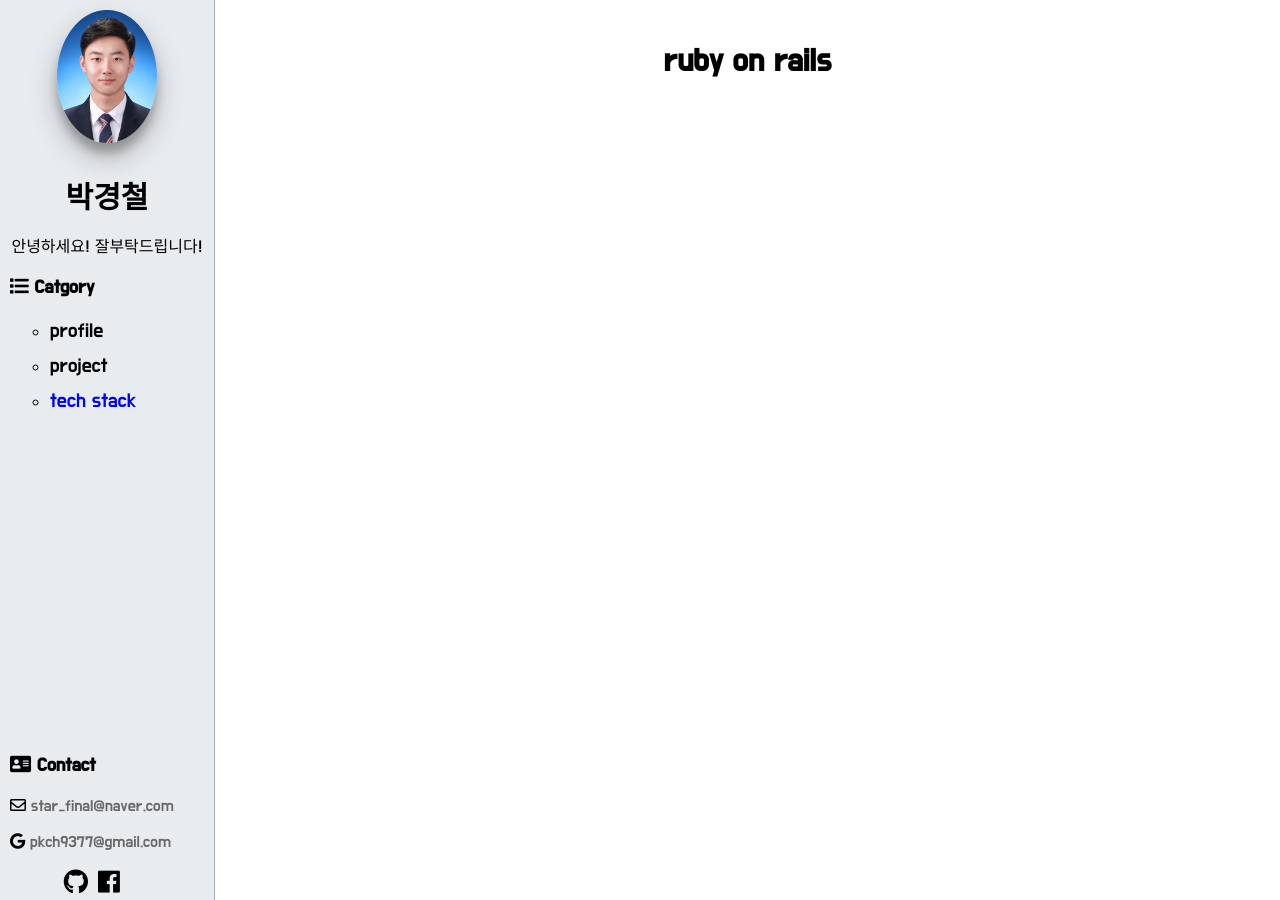
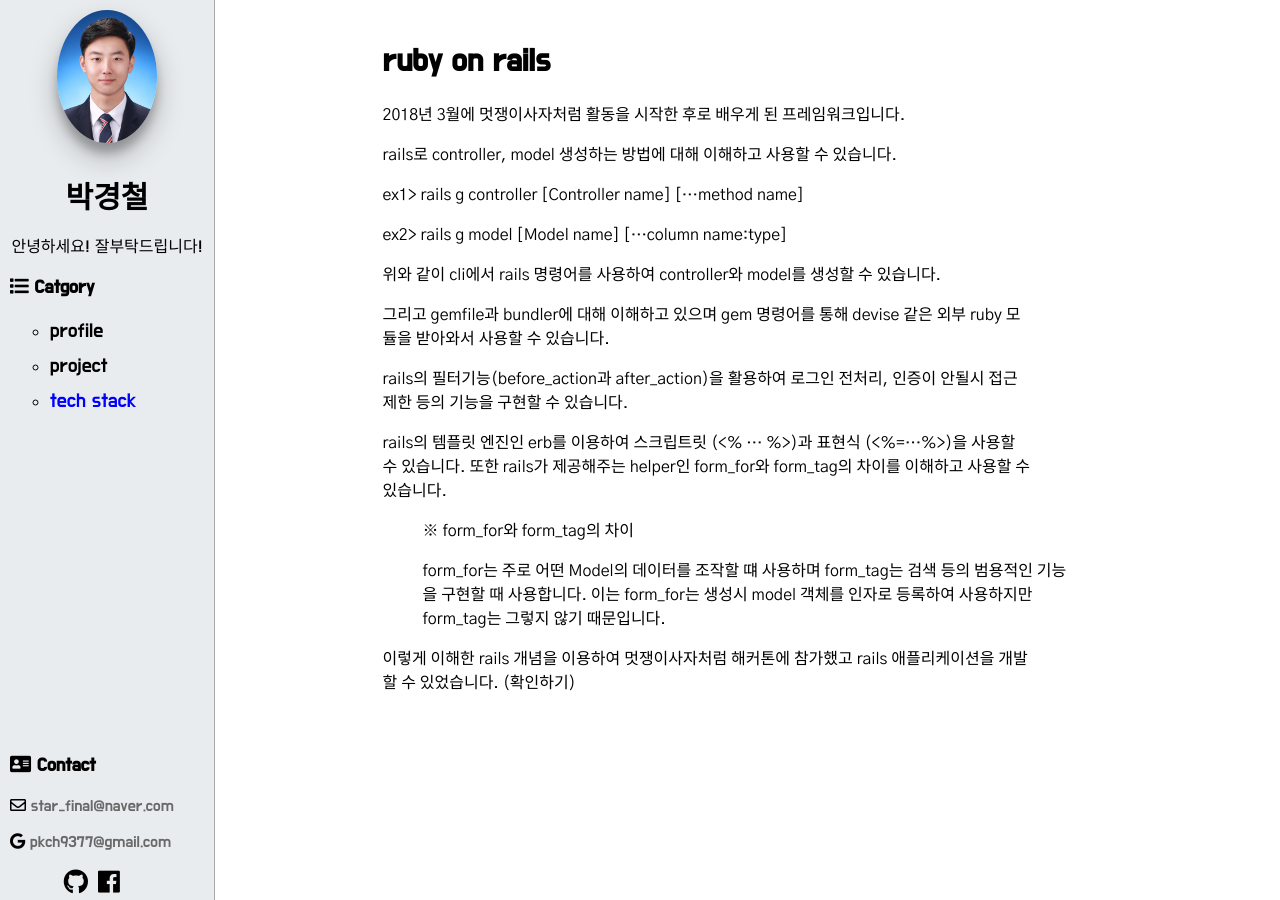
Before and after one commit to pkch93/Portfolio, a Jekyll site: the page built from _posts/tech_stack/2018-10-29-ruby-on-rails.md, in a window 1280 px wide. Built offline with Jekyll 4.4.1, drawn with Linux system fonts in a browser that asks for light colours; nearby versions of some CDN libraries; some web fonts are replaced.

Commit message:
complete tech stack posting
기술스택 포스팅 완료!

※ Node.js는 아직 가지고 있는 개념으로 사용할 수 있는 기술을 적기엔 부족하다고 판단하여 제거

```diff
--- a/_config.yml
+++ b/_config.yml
@@ -23,7 +23,6 @@ baseurl: "" # the subpath of your site, e.g. /blog
 url: "" # the base hostname & protocol for your site, e.g. http://example.com
 pagenate: 5
 highlighter: rouge
-highlighter: pygments
 # Build settings
 markdown: kramdown
 theme: minima
--- a/_posts/tech_stack/2018-10-29-ruby-on-rails.md
+++ b/_posts/tech_stack/2018-10-29-ruby-on-rails.md
@@ -6,3 +6,25 @@ period: 약 6개월
 category: tech_stack
 more_details: ruby on rails
 ---
+
+2018년 3월에 멋쟁이사자처럼 활동을 시작한 후로 배우게 된 프레임워크입니다.
+
+rails로 controller, model 생성하는 방법에 대해 이해하고 사용할 수 있습니다.
+
+ex1> rails g controller [Controller name] [...method name]
+
+ex2> rails g model [Model name] [...column name:type]
+
+위와 같이 cli에서 rails 명령어를 사용하여 controller와 model를 생성할 수 있습니다.
+
+그리고 gemfile과 bundler에 대해 이해하고 있으며 gem 명령어를 통해 devise 같은 외부 ruby 모듈을 받아와서 사용할 수 있습니다.
+
+rails의 필터기능(before_action과 after_action)을 활용하여 로그인 전처리, 인증이 안될시 접근 제한 등의 기능을 구현할 수 있습니다.
+
+rails의 템플릿 엔진인 erb를 이용하여 스크립트릿 (&lt;% ... %>)과 표현식 (&lt;%=...%>)을 사용할 수 있습니다. 또한 rails가 제공해주는 helper인 form_for와 form_tag의 차이를 이해하고 사용할 수 있습니다.
+
+> ※ form_for와 form_tag의 차이
+
+> form_for는 주로 어떤 Model의 데이터를 조작할 떄 사용하며 form_tag는 검색 등의 범용적인 기능을 구현할 때 사용합니다. 이는 form_for는 생성시 model 객체를 인자로 등록하여 사용하지만 form_tag는 그렇지 않기 때문입니다.
+
+이렇게 이해한 rails 개념을 이용하여 멋쟁이사자처럼 해커톤에 참가했고 rails 애플리케이션을 개발할 수 있었습니다. ([확인하기](https://pkch93.github.io/project/2018/10/29/likelion-hackerthon/))
```
Also changed, not shown: _posts/tech_stack/2018-10-29-nodejs.md (deleted, +0 -12 lines), _posts/tech_stack/2018-10-29-web-standard.md (+1 -1 lines), 5 other files.
